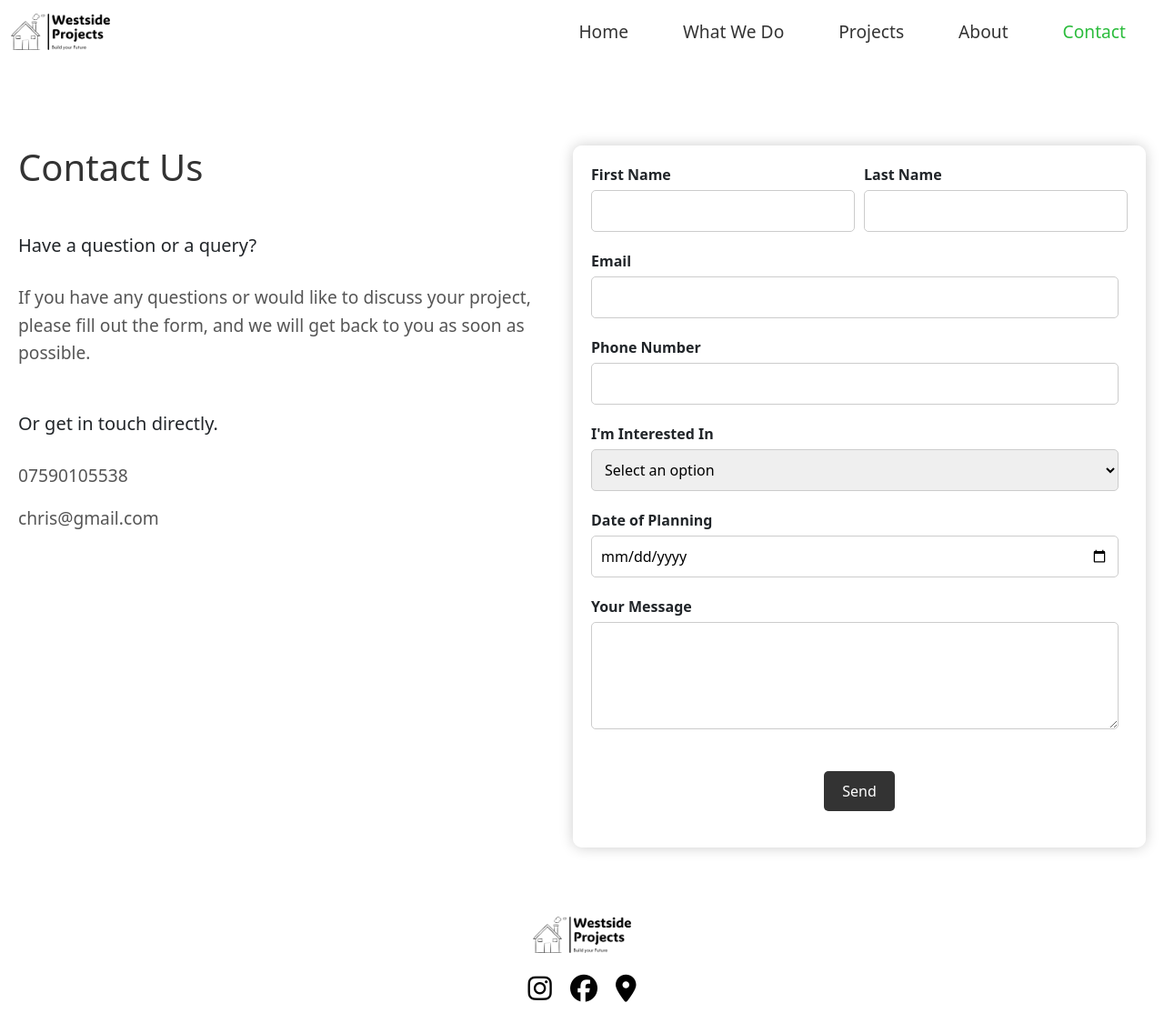
After one commit to huss-al/westside_projects, a Django app: page /contact/ in a window 1280 px wide. The commit adds this page. Shown: the whole page at 91% size. Run offline with Django 4.2, Linux system fonts and the light colour scheme; some libraries are stand-ins or nearby versions.

Commit message:
styled contact page

```diff
--- /dev/null
+++ b/home/templates/home/contact.html
@@ -0,0 +1,73 @@
+{% extends 'base.html' %}
+{% load static %}
+
+{% block styles %}
+<link rel="stylesheet" type="text/css" href="{% static 'css/contact.css' %}">
+{% endblock %}
+
+{% block content %}
+<div class="contact-us">
+    <div class="info">
+        <h1>Contact Us</h1>
+        <h5>Have a question or a query?</h5>
+        <p>If you have any questions or would like to discuss your project, please fill out the form, and we will get back to you as soon as possible.</p>
+
+        <h5>Or get in touch directly.</h5>
+        <p>07590105538</p>
+        <p>chris@gmail.com</p>
+
+    </div>
+
+    <div class="form-container">
+        <form action="" method="POST">
+            {% csrf_token %}
+            <div class="form-row">
+                <div class="form-group">
+                    <label for="first_name">First Name</label>
+                    <input type="text" id="first_name" name="first_name" required>
+                </div>
+                <div class="form-group">
+                    <label for="last_name">Last Name</label>
+                    <input type="text" id="last_name" name="last_name" required>
+                </div>
+            </div>
+
+            <div class="form-group">
+                <label for="email">Email</label>
+                <input type="email" id="email" name="email" required>
+            </div>
+
+            <div class="form-group">
+                <label for="phone">Phone Number</label>
+                <input type="tel" id="phone" name="phone">
+            </div>
+
+            <div class="form-group">
+                <label for="interest">I'm Interested In</label>
+                <select id="interest" name="interest" required>
+                    <option value="" disabled selected>Select an option</option>
+                    <option value="option1">Option 1</option>
+                    <option value="option2">Option 2</option>
+                    <option value="option3">Option 3</option>
+                    <option value="option4">Option 4</option>
+                    <option value="option5">Option 5</option>
+                </select>
+            </div>
+
+            <div class="form-group">
+                <label for="date">Date of Planning</label>
+                <input type="date" id="date" name="date">
+            </div>
+
+            <div class="form-group">
+                <label for="message">Your Message</label>
+                <textarea id="message" name="message" rows="4" required></textarea>
+            </div>
+
+            <div class="button-container">
+                <button type="submit">Send</button>
+            </div>
+        </form>
+    </div>
+</div>
+{% endblock %}
--- a/home/urls.py
+++ b/home/urls.py
@@ -7,5 +7,6 @@ urlpatterns = [
     path('', home, name='home'),  # Route for the home page
     path('what-we-do/', views.what_we_do, name='what_we_do'),
     path('gallery/', views.gallery_view, name='gallery'),
-
+    path('about/', views.about_view, name='about'),  # Add URL pattern for the About Us page
+    path('contact/', views.contact_view, name='contact'),
 ]
--- a/home/views.py
+++ b/home/views.py
@@ -1,5 +1,4 @@
 from django.shortcuts import render
-import cloudinary.api
 
 
 # Create your views here.
@@ -13,3 +12,9 @@ def what_we_do(request):
 
 def gallery_view(request):
     return render(request, 'home/projects.html')
+
+def about_view(request):
+    return render(request, 'home/about.html')
+
+def contact_view(request):
+    return render(request, 'home/contact.html')
--- /dev/null
+++ b/static/css/contact.css
@@ -0,0 +1,128 @@
+
+.contact-us {
+    display: flex;
+    justify-content: space-between;
+    align-items: flex-start;
+    padding: 60px 20px;
+    max-width: 1800px;
+    margin: auto; /* Center the contact section */
+    margin-top: 100px;
+}
+
+.info {
+    flex: 1; /* Takes up 50% of the space */
+    margin-right: 20px; /* Adds space between info and form */
+}
+
+.form-container {
+    flex: 1; /* Takes up 50% of the space */
+    background-color: rgba(255, 255, 255, 0.8); /* Optional semi-transparent background for the form */
+    padding: 20px; /* Padding for the form */
+    border-radius: 10px; /* Rounded corners */
+    box-shadow: 0 0 15px rgba(0, 0, 0, 0.2);
+    display: flex; /* Use flexbox */
+    flex-direction: column; /* Stack form elements vertically */
+}
+
+.button-container {
+    display: flex; /* Use flexbox */
+    justify-content: center; /* Center the button */
+    width: 100%; /* Ensure it uses full width of the form */
+    margin-top: 20px; /* Space above the button */
+    margin-bottom: 20px;
+}
+
+h1 {
+    font-size: 2.5em;
+    margin-bottom: 50px;
+    color: #333; /* Header color */
+}
+
+h5 {
+    margin-bottom: 30px;
+    margin-top: 50px;
+}
+
+p {
+    font-size: 1.2em;
+    line-height: 1.6;
+    color: #555; /* Text color */
+}
+
+.form-row {
+    display: flex;
+    justify-content: space-between; /* Space between first and last name inputs */
+}
+
+.form-group {
+    flex: 1; /* Makes input boxes take equal width */
+    margin-right: 10px; /* Space between input fields */
+}
+
+.form-group:last-child {
+    margin-right: 0; /* No margin for the last element */
+}
+
+label {
+    font-weight: bold;
+    margin-bottom: 5px;
+    display: block; /* Makes labels block level for better alignment */
+}
+
+input[type="text"],
+input[type="email"],
+input[type="tel"],
+input[type="date"],
+select,
+textarea {
+    width: 100%; /* Full width for inputs */
+    padding: 10px;
+    margin-bottom: 20px;
+    border: 1px solid #ccc;
+    border-radius: 5px; /* Rounded corners for inputs */
+}
+
+button {
+    background-color: #333; /* Dark button background */
+    color: white; /* White text */
+    padding: 10px 20px; /* Button padding */
+    border: none; /* No border */
+    border-radius: 5px; /* Rounded button */
+    cursor: pointer; /* Pointer on hover */
+    font-size: 1em; /* Button font size */
+}
+
+button:hover {
+    background-color: #555; /* Darker shade on hover */
+}
+
+@media (max-width: 768px) {
+    .contact-us {
+        flex-direction: column; /* Stack elements on small screens */
+    }
+
+    .info {
+        margin-right: 0; /* Remove right margin on small screens */
+        margin-bottom: 20px; /* Space between info and form */
+    }
+
+    .form-container {
+        padding: 10px;
+    }
+
+    h1 {
+        font-size: 2em;
+        margin-bottom: 50px;
+        color: #333; /* Header color */
+    }
+
+    p {
+        font-size: 1em;
+        line-height: 1.4;
+        color: #555; /* Text color */
+    }
+
+    label {
+    font-size: 0.8em;
+    }
+}
--- a/templates/base.html
+++ b/templates/base.html
@@ -36,10 +36,10 @@
                     <div class="d-flex w-100 justify-content-lg-end ">
                         <div class="navbar-nav">
                             <a class="nav-link {% if request.path == '/' %}active{% endif %}" aria-current="page" href="{% url 'home' %}">Home</a>
-                            <a class="nav-link {% if 'what_we_do/' in request.path %}active{% endif %}" href="{% url 'what_we_do' %}">What We Do</a>
-                            <a class="nav-link {% if '/projects/' in request.path %}active{% endif %}" href="{% url 'gallery' %}">Projects</a>
-                            <a class="nav-link {% if '/about/' in request.path %}active{% endif %}" href="#">About</a>
-                            <a class="nav-link {% if '/contact/' in request.path %}active{% endif %}" href="#">Contact</a>
+                            <a class="nav-link {% if '/what-we-do/' in request.path %}active{% endif %}" href="{% url 'what_we_do' %}">What We Do</a>
+                            <a class="nav-link {% if '/gallery/' in request.path %}active{% endif %}" href="{% url 'gallery' %}">Projects</a>
+                            <a class="nav-link {% if '/about/' in request.path %}active{% endif %}" href="{% url 'about' %}">About</a>
+                            <a class="nav-link {% if '/contact/' in request.path %}active{% endif %}" href="{% url 'contact' %}">Contact</a>
                         </div>
                     </div>
                 </div>
--- a/westside_projects/settings.py
+++ b/westside_projects/settings.py
@@ -27,7 +27,7 @@ BASE_DIR = Path(__file__).resolve().parent.parent
 SECRET_KEY = "django-insecure-=t6&wjk)nr_-@tued=dhf!9beska5v#fdhtyr92#h$fn0yw-o!"
 
 # SECURITY WARNING: don't run with debug turned on in production!
-DEBUG = False
+DEBUG = True
 
 ALLOWED_HOSTS = [
     '127.0.0.1',
```
Also changed, not shown: home/templates/home/about.html (added, +15 -0 lines), static/css/about.css (added, +58 -0 lines), 2 other files.
